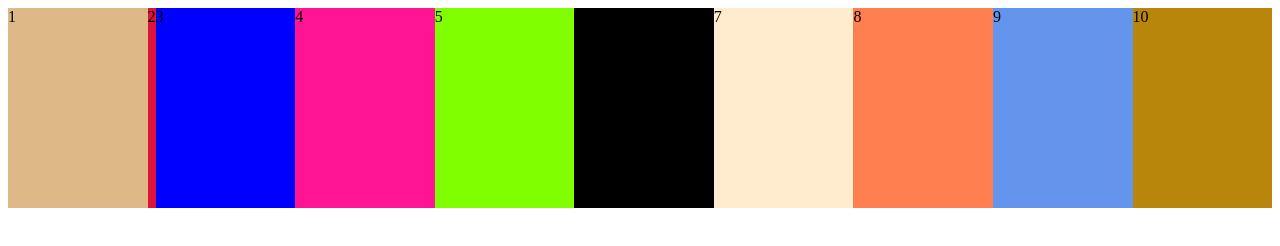
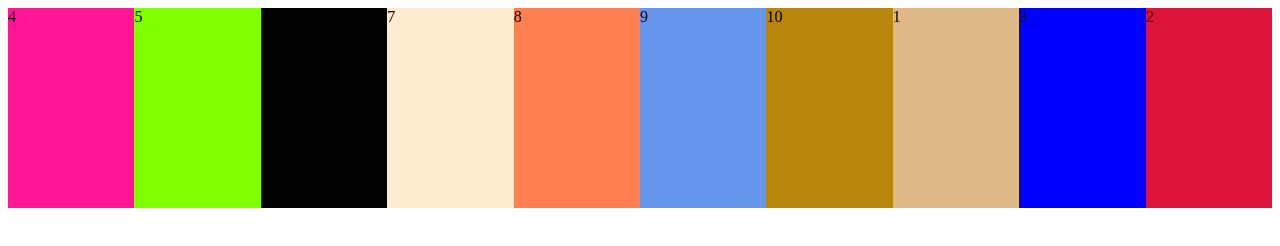
Before and after one commit to nmajors/lecture-04, a plain HTML site: page index.html in a window 1280 px wide. Drawn offline with Linux system fonts and the light colour scheme.

Commit message:
order examples

```diff
--- a/styles/main.css
+++ b/styles/main.css
@@ -9,16 +9,17 @@
 }
 
 .box1 {
-  flex-shrink: 1;
+  order: 2;
   background-color: burlywood;
 }
 
 .box2 {
-  flex-shrink: 2;
+  order: 5;
   background-color: crimson;
 }
 
 .box3 {
+  order: 3;
   background-color: blue;
 }
 
```
